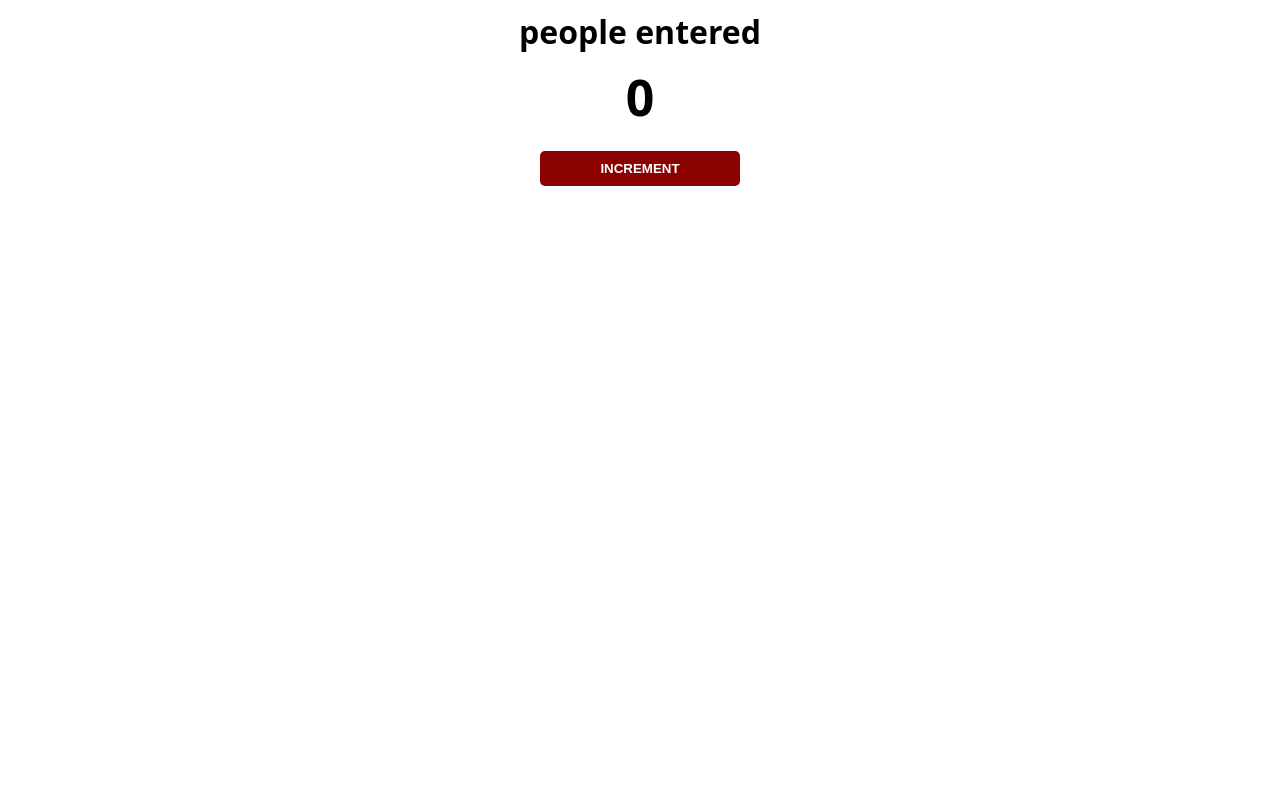
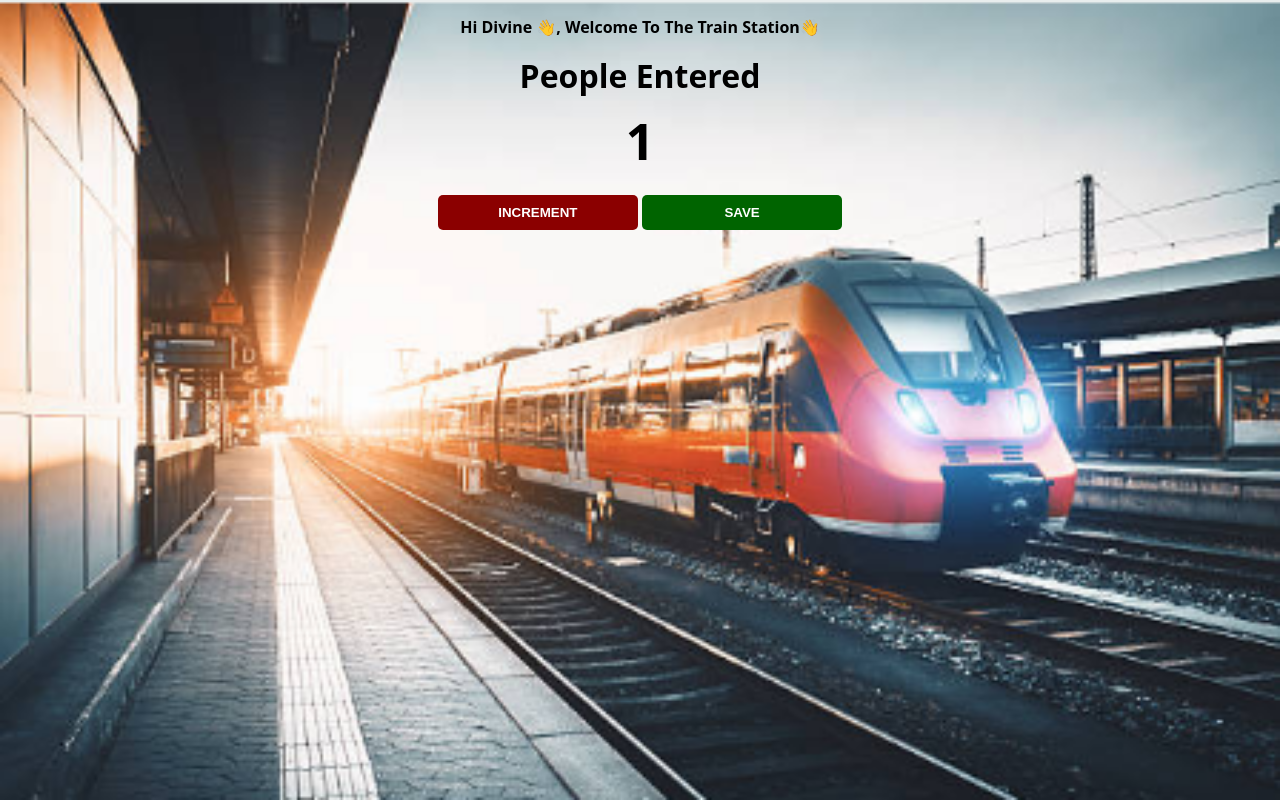
Before and after one commit to Iam-Didi/passenger-counter-app, a plain HTML site: page index.html in a window 1280 px wide. Both pictures are taken after a click on the button "INCREMENT". Drawn offline with Linux system fonts and the light colour scheme.

Commit message:
Add files via upload

```diff
--- a/index.css
+++ b/index.css
@@ -1,5 +1,5 @@
 body{
-    background-image: url("");
+    background-image: url("train.png");
     background-size: cover;
     font-family: system-ui, -apple-system, BlinkMacSystemFont, 'Segoe UI', Roboto, Oxygen, Ubuntu, Cantarell, 'Open Sans', 'Helvetica Neue', sans-serif;
     font-weight: bold;
--- a/index.html
+++ b/index.html
@@ -8,9 +8,12 @@
     <title>BUS COUNTER</title>
 </head>
 <body>
-    <h1>people entered</h1>
+
+    <p id="welcome-el"></p>
+    <h1>People Entered</h1>
     <h2 id="count-el">0</h2>
     <button id="increment-btn"  onclick="increment()">INCREMENT</button>
+    <button id="save-btn" onclick="save()"> SAVE </button>
     <script src="index.js"></script>
 </body>
 </html>
--- a/index.js
+++ b/index.js
@@ -1,19 +1,28 @@
-//document.getElementById("count-el").innerText = 5
 
-// let bonusPoints = 50
-// console.log(bonusPoints)
 
-// bonusPoints = bonusPoints + 50
-// console.log(bonusPoints)
 
-// bonusPoints = 100
-// bonusPoints = bonusPoints - 75
-// console.log(bonusPoints)
 
-// bonusPoints = 25
-// bonusPoints = bonusPoints + 45
-// console.log(bonusPoints)
+ let countEl = document.getElementById("count-el")
+ console.log(countEl)
+ let count = 0
 
-function increment() {
-    console.log("the button was clicked")
+ function increment() {
+     count = count + 1
+     countEl.innerText = count
+     console.log(count)
+ }
+
+ function save() {
+     console.log(count)
 }
+
+save()
+
+let welcomeEl = document.getElementById("welcome-el")
+let Name = "Hi Divine 👋, "
+let greeting = "Welcome To The Train Station"
+
+
+welcomeEl.innerText = Name + greeting
+
+welcomeEl.innerText = welcomeEl.innerText + "👋"
```
Also changed, not shown: train.png (added).
